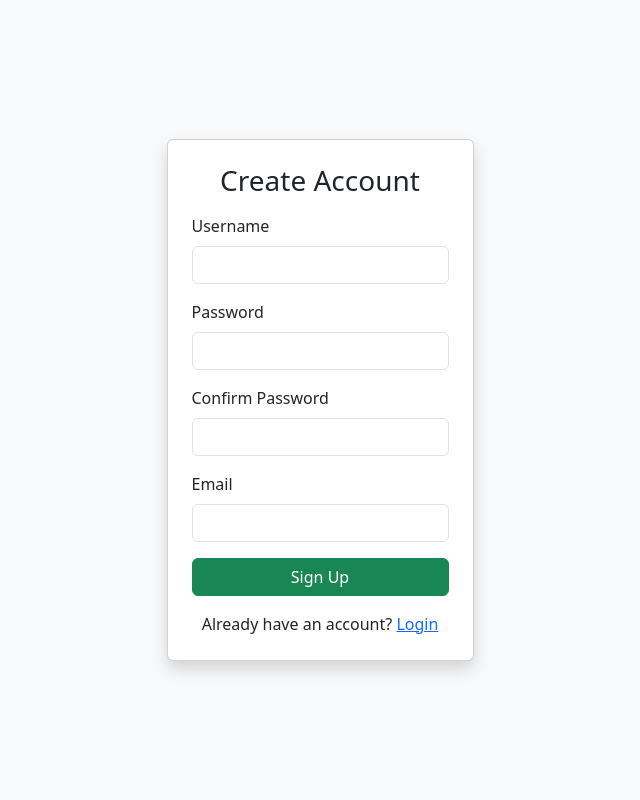
After one commit to MagicVin/chatbot, a Django app: page /signup/ in a window 1280 px wide. The commit adds this page. Shown: the whole page, without its empty margins (320-960 px from the left). Run offline with Django 5.2, Linux system fonts and the light colour scheme.

Commit message:
add: signup and logout
Signed-off-by: MagicVin <v.xin.zhang@gmail.com>

```diff
--- a/backend/settings.py
+++ b/backend/settings.py
@@ -126,3 +126,6 @@ DEFAULT_AUTO_FIELD = 'django.db.models.BigAutoField'
 
 
 OPENAI_API_KEY = config('openapi_key')
+
+LOGIN_REDIRECT_URL = "/index/"
+LOGIN_URL = "/login/"
--- /dev/null
+++ b/chat/templates/signup.html
@@ -0,0 +1,50 @@
+<!DOCTYPE html>
+<html lang="en">
+<head>
+    <meta charset="UTF-8">
+    <title>Sign Up</title>
+    <link href="https://cdn.jsdelivr.net/npm/bootstrap@5.3.0/dist/css/bootstrap.min.css" rel="stylesheet">
+</head>
+<body class="bg-light d-flex justify-content-center align-items-center vh-100">
+
+    <div class="card p-4 shadow" style="min-width: 300px;">
+        <h3 class="mb-3 text-center">Create Account</h3>
+          {% if messages %}
+            <div class="container mt-3">
+              {% for message in messages %}
+                <div class="alert alert-{{ message.tag }}">{{ message|safe }}</div>
+              {% endfor %}
+            </div>
+          {% endif %}
+
+          <form method="POST" action="">
+            {% csrf_token %}
+            <div class="mb-3">
+                <label for="username" class="form-label">Username</label>
+                <input type="text" id="username" name="username" class="form-control" required>
+            </div>
+            <div class="mb-3">
+                <label for="password1" class="form-label">Password</label>
+                <input type="password" id="password1" name="password1" class="form-control" required>
+            </div>
+            <div class="mb-3">
+                <label for="password2" class="form-label">Confirm Password</label>
+                <input type="password" id="password2" name="password2" class="form-control" required>
+            </div>
+            <div class="mb-3">
+              <label for="email" class="form-label">Email</label>
+              <input type="email" id="email" name="email" class="form-control" required>
+            </div>
+            {% if error %}
+                <div class="alert alert-danger">{{ error }}</div>
+            {% endif %}
+            <div class="d-grid">
+                <button type="submit" class="btn btn-success">Sign Up</button>
+            </div>
+        </form>
+        <div class="mt-3 text-center">
+            Already have an account? <a href="/login/">Login</a>
+        </div>
+    </div>
+</body>
+</html>
--- a/chat/urls.py
+++ b/chat/urls.py
@@ -5,8 +5,10 @@ from django.contrib.auth import views as auth_views
 urlpatterns = [
     path('', views.index, name='index'),
     path('chat/', views.chat, name='chat'),
+    path('chat_view/', views.chat_view, name='chat_view'),
     path('clear_chat/', views.clear_chat, name='clear_chat'),
     path('chat_history/', views.chat_history, name='chat_history'),
-    path('accounts/login/', auth_views.LoginView.as_view(template_name='login.html'), name='login'),
-    path('accounts/logout/', auth_views.LogoutView.as_view(next_page='index'), name='logout'),
+    path('login/', views.login_view, name='login'),
+    path('logout/', views.logout_view, name='logout'),
+    path('signup/', views.signup_view, name='signup'),
 ]
--- a/chat/views.py
+++ b/chat/views.py
@@ -1,6 +1,6 @@
 import openai
 import json
-from django.shortcuts import render
+from django.shortcuts import render, redirect
 from django.http import JsonResponse
 from django.views.decorators.csrf import csrf_exempt
 from django.contrib.auth.decorators import login_required
@@ -8,8 +8,11 @@ from django.conf import settings
 from .models import ChatMessage
 from django.views.decorators.http import require_POST
 from django.core.paginator import Paginator
-from django.core import serializers
 from django.http import JsonResponse
+from django.contrib.auth import logout, login, authenticate
+from django.contrib.auth.models import User
+import re
+from django.contrib import messages
 
 @login_required
 def index(request):
@@ -45,6 +48,28 @@ def chat(request):
         return JsonResponse({'reply': reply})
 
 @csrf_exempt
+@login_required
+def chat_view(request):
+    messages = request.session.get("chat_messages", [])
+    if request.method == 'POST':
+        user_input = request.POST.get("message")
+        messages.append({"role": "user", "content": user_input})
+        # ChatGPT call
+        try:
+            client = openai.OpenAI(api_key=settings.OPENAI_API_KEY)
+            completion = client.chat.completions.create(
+                model="gpt-4o",
+                messages=[{"role": "user", "content": user_input}],
+            )
+            reply = completion.choices[0].message.content
+            messages.append({"role": "assistant", "content": reply})
+        except Exception as e:
+            messages.append({"role": "assistant", "content": f"[Error: {e}]"})
+
+        request.session['chat_messages'] = messages
+    return render(request, "chat.html", {"messages": messages})
+
+@csrf_exempt
 @require_POST
 @login_required
 def clear_chat(request):
@@ -69,3 +94,55 @@ def chat_history(request):
         "num_pages": paginator.num_pages,
         "current_page": page_obj.number
     })
+
+def login_view(request):
+    if request.method == 'POST':
+        username = request.POST['username']
+        password = request.POST['password']
+        user = authenticate(request, username=username, password=password)
+        if user is not None:
+            login(request, user)
+            messages.success(request, f"Welcome back, { user.username }!")
+            return redirect('index')
+        else:
+            return render(request, 'login.html', {'form': {'errors': True}})
+
+    return render(request, 'login.html')
+
+def logout_view(request):
+    logout(request)
+    # Clear messages manually after logout
+    list(messages.get_messages(request))
+    return render(request, 'logout.html')
+
+def signup_view(request):
+
+    def is_strong_password(password):
+        return (len(password) >= 8
+            and re.search(r'[a-z]', password)
+            and re.search(r'[A-Z]', password)
+            and re.search(r'[0-9]', password)
+            # and re.search(r'[!@#$%^&*()-=,.?":{}<>]')
+        )
+
+    if request.method == 'POST':
+        username = request.POST['username']
+        password1 = request.POST['password1']
+        password2 = request.POST['password2']
+        email = request.POST['email']
+
+        if password1 != password2:
+            return render(request, 'signup.html', {"error": "Passwords do not match."})
+
+        if not is_strong_password(password1):
+            return render(request, 'signup.html', {"error": """Password must be at least 8
+            characters and include uppercase, lowercase, and a number"""})
+
+        if User.objects.filter(username=username).exists():
+            return render(request, 'signup.html', {"error": "Username already taken."})
+
+        user = User.objects.create_user(username=username, password=password1, email=email)
+        messages.success(request, "Welcome, your account was created.")
+        login(request, user)
+        return redirect('index')
+    return render(request, 'signup.html')
```
Also changed, not shown: chat/templates/chat.html (added, +58 -0 lines), chat/templates/index.html (+30 -19 lines), chat/templates/login.html (+31 -10 lines), chat/templates/logout.html (added, +16 -0 lines).
